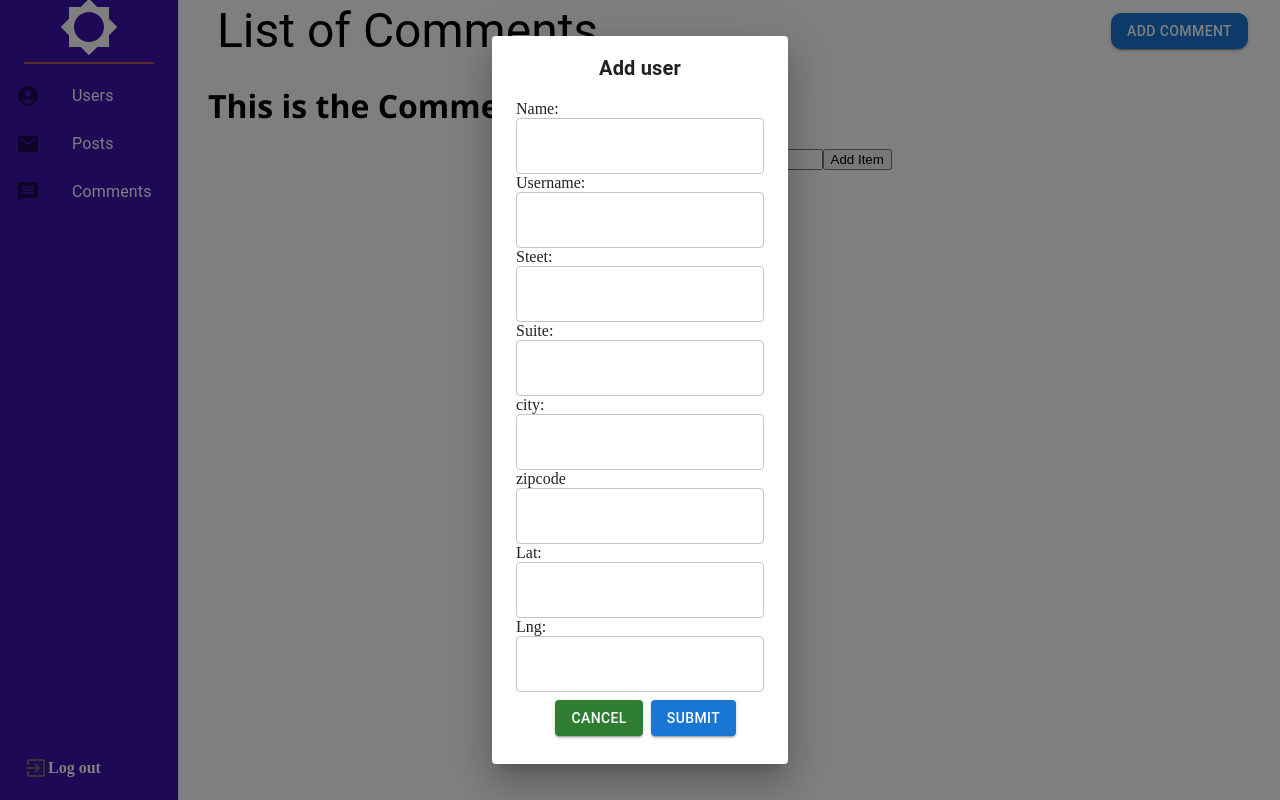
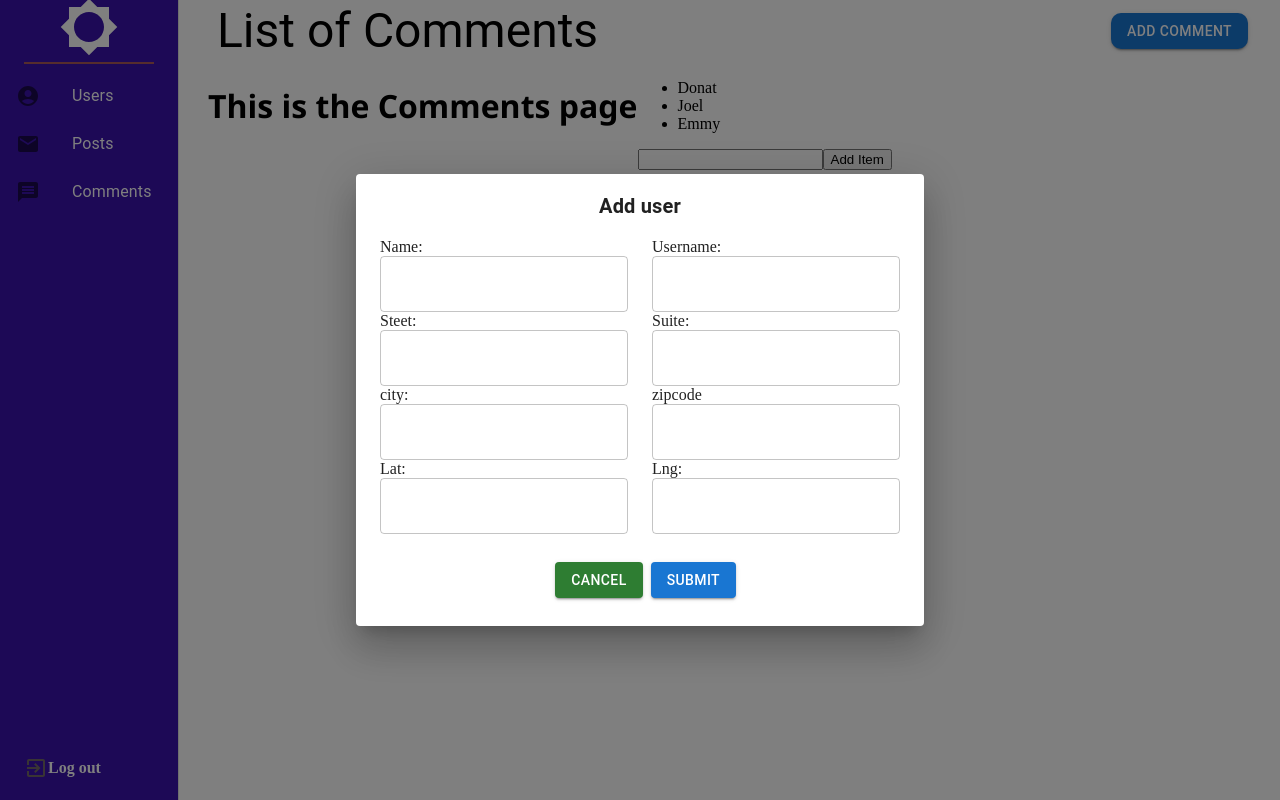
Before and after one commit to Uplus-Mutual-Partners/manageIT, a React (Create React App) app: page /Comments in a window 1280 px wide. Both pictures are taken after a click on the button "ADD COMMENT". Built offline with nearby package versions, Linux system fonts and the light colour scheme; no server answers; a web font is replaced by a local one.

Commit message:
Update add user form

```diff
--- a/src/components/AppBar.jsx
+++ b/src/components/AppBar.jsx
@@ -17,8 +17,9 @@
 import { addUserAction } from "../redux/user/userActions";
 import { useSelector, useDispatch } from "react-redux";
 
+
 export default function ButtonAppBar() {
-  const users = useSelector((state) => state.user.userInfo);
+  const users = useSelector((state) => state.users.userInfo);
   const dispatch = useDispatch();
   let Location = useLocation();
   const [title, setTitle] = useState("");
@@ -42,6 +43,17 @@
     }
   }
 
+  const styles = theme => ({
+    textField: {
+        width: '90%',
+        marginLeft: 100,
+        marginLeft: 'auto',
+        paddingBottom: 0,
+        marginTop: 0,
+        fontWeight: 500
+    },
+
+});
 
   const [open, setOpen] = useState(false);
 
@@ -108,7 +120,7 @@
         </DialogTitle>
         <DialogContent>
           <form onSubmit={handleSubmit}>
-            <FormControl>
+            <FormControl className="formButtons">
               <label for="name">Name:</label>
 
               <TextField
@@ -117,10 +129,10 @@
                 authoFocus
                 id="name"
               />
-            </FormControl>
-            <br />
-            <FormControl>
-              <label for="username">Username:</label>
+            </FormControl >
+
+            <FormControl  sx={{ marginLeft: 3}}>
+              <label for="username" >Username:</label>
 
               <TextField
 
@@ -141,8 +153,8 @@
                 id="street"
               />
             </FormControl>
-            <br />
-            <FormControl>
+
+            <FormControl sx={{ marginLeft: 3}}>
               <label for="suite">Suite:</label>
 
               <TextField
@@ -163,8 +175,8 @@
                 id="city"
               />
             </FormControl>
-            <br />
-            <FormControl>
+
+            <FormControl sx={{ marginLeft: 3}}>
               <label for="zipcode">zipcode</label>
 
               <TextField
@@ -185,8 +197,8 @@
                 id="lat"
               />
             </FormControl>
-            <br />
-            <FormControl>
+
+            <FormControl sx={{ marginLeft: 3}}>
               <label for="lng">Lng:</label>
 
               <TextField
--- a/src/components/Users.js
+++ b/src/components/Users.js
@@ -26,7 +26,7 @@
 import Divider from "@mui/material/Divider";
 const Users = () => {
   const [error, setError] = useState([]);
-  const users = useSelector((state) => state.user.userInfo);
+  const users = useSelector((state) => state.users.userInfo);
   const [counter, setCounter] = useState(0);
   console.log("_______________UserInformation________", users);
   const Alert = React.forwardRef(function Alert(props, ref) {
--- a/src/redux/index.js
+++ b/src/redux/index.js
@@ -1 +1,6 @@
 export { viewUsersAction } from "./user/userActions";
+
+
+export const initialState = {
+    userInfo: [],
+  };
--- a/src/redux/rootReducer.js
+++ b/src/redux/rootReducer.js
@@ -1,8 +1,10 @@
 import { combineReducers } from "redux";
+import addUserReducer from "./user/addUserReducer";
 import viewUsersReducer from "./user/viewUserReducer";
 
 const rootReducer = combineReducers({
-  user: viewUsersReducer,
+  users: viewUsersReducer,
+  new: addUserReducer
 });
 
 export default rootReducer;
--- a/src/redux/store.js
+++ b/src/redux/store.js
@@ -3,6 +3,8 @@
 import thunk from "redux-thunk";
 import rootReducer from "./rootReducer";
 
+
+
 const store = createStore(rootReducer, applyMiddleware(logger, thunk));
 
 export default store;
--- /dev/null
+++ b/src/redux/user/addUserReducer.js
@@ -0,0 +1,20 @@
+import { ADD_USER } from "./userTypes";
+
+export const initialState = {
+    user: [],
+  };
+
+
+const addUserReducer = (state = initialState, action) => {
+    switch (action.type) {
+
+      case ADD_USER:
+        const user = action.payload;
+        return { ...state, user };
+
+      default:
+        return state;
+    }
+  };
+
+  export default addUserReducer;
--- a/src/redux/user/viewUserReducer.js
+++ b/src/redux/user/viewUserReducer.js
@@ -1,6 +1,6 @@
-import { VIEW_USERS, ERROR_HUNDLING, DELETE_USER, ADD_USER } from "./userTypes";
+import { VIEW_USERS, DELETE_USER} from "./userTypes";
 
-const initialState = {
+export const initialState = {
   userInfo: [],
 };
 
@@ -10,15 +10,6 @@
       return {
         ...state,
         userInfo: action.payload,
-      };
-    case ADD_USER:
-      const users = state.userInfo.concat(action.payload);
-      return { ...state, users };
-
-    case ERROR_HUNDLING:
-      return {
-        ...state,
-        userInfo: {},
       };
 
     default:
--- a/src/styles.css
+++ b/src/styles.css
@@ -60,5 +60,6 @@
 }
 
 .formButtons {
-  margin-right: 8%;
+  margin-right: 30%;
+  margin-top: 20px;
 }
```
